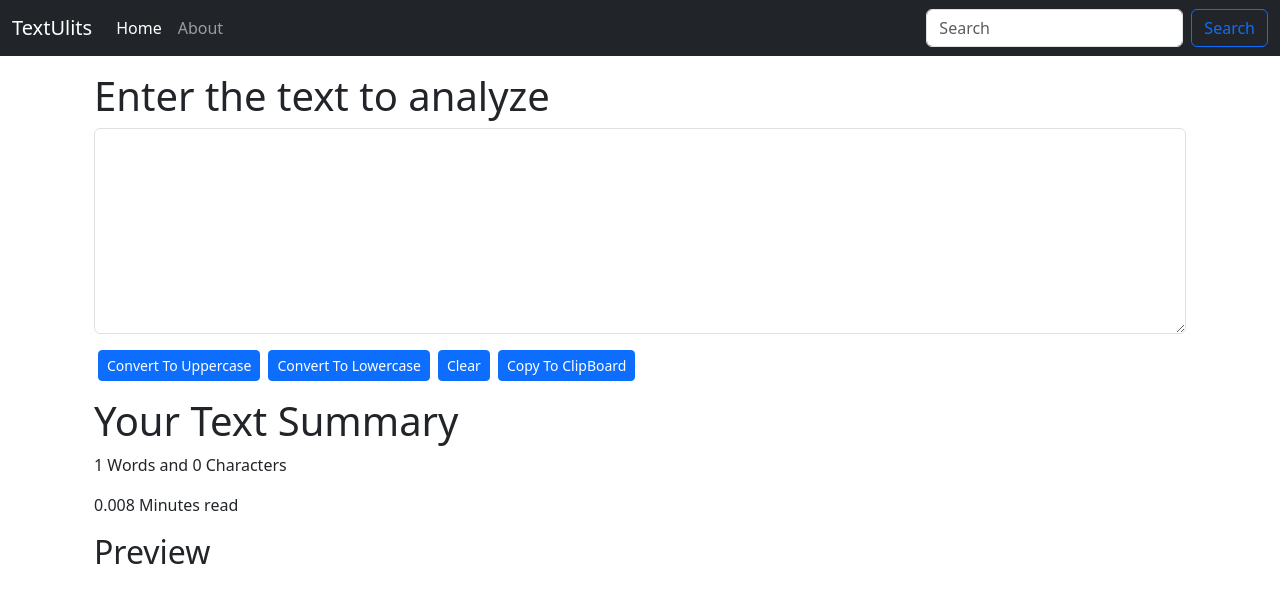
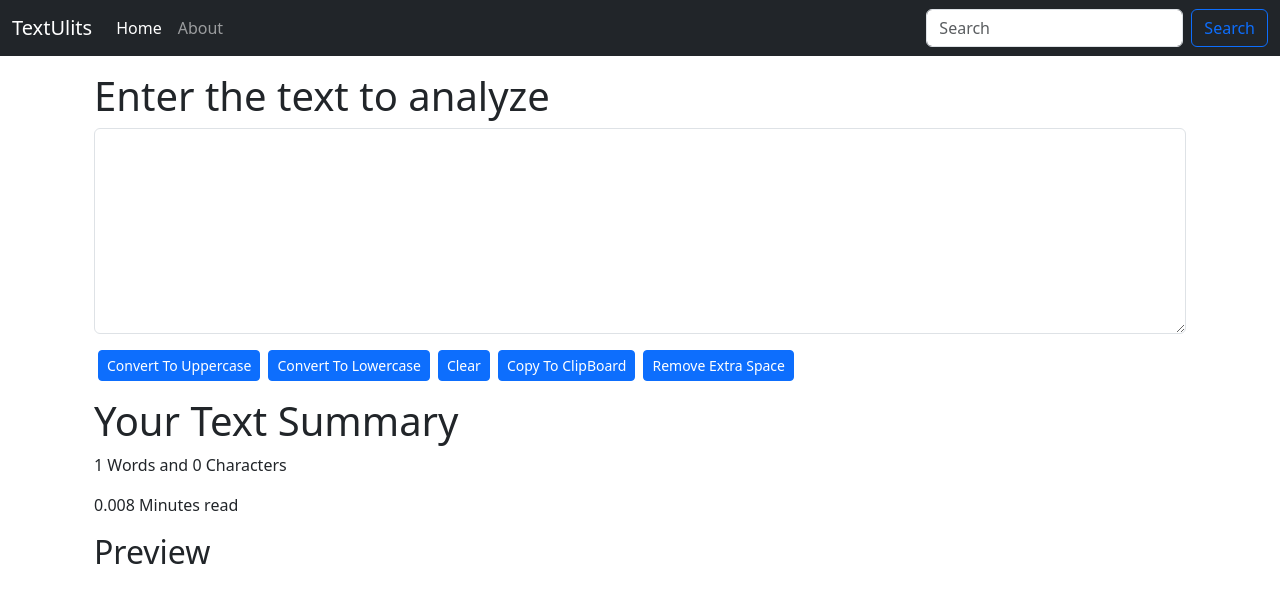
Before and after one commit to shubhamptdr/textutils, a React (Create React App) app: page / in a window 1280 px wide. Shown: the top 602 px of the page. Built offline with nearby package versions, Linux system fonts and the light colour scheme.

Commit message:
added remove extra space

```diff
--- a/src/components/TextForm.js
+++ b/src/components/TextForm.js
@@ -18,8 +18,13 @@
     setText(newText);
   };
 
+  const handelExtraSpaceClick = () => {
+    // console.log("i am copy");
+    let newText = text.split(/[ ]+/);
+    setText(newText.join(" "));
+  };
+
   const handelCopyClick = () => {
-    // console.log("i am copy");
     var newText = document.getElementById("myBox");
     newText.select();
     navigator.clipboard.writeText(newText.value);
@@ -62,6 +67,12 @@
         >
           Copy To ClipBoard
         </button>
+        <button
+          className="btn btn-primary mx-1 btn-sm"
+          onClick={handelExtraSpaceClick}
+        >
+          Remove Extra Space
+        </button>
       </div>
 
       <div className="container my-3">
```
